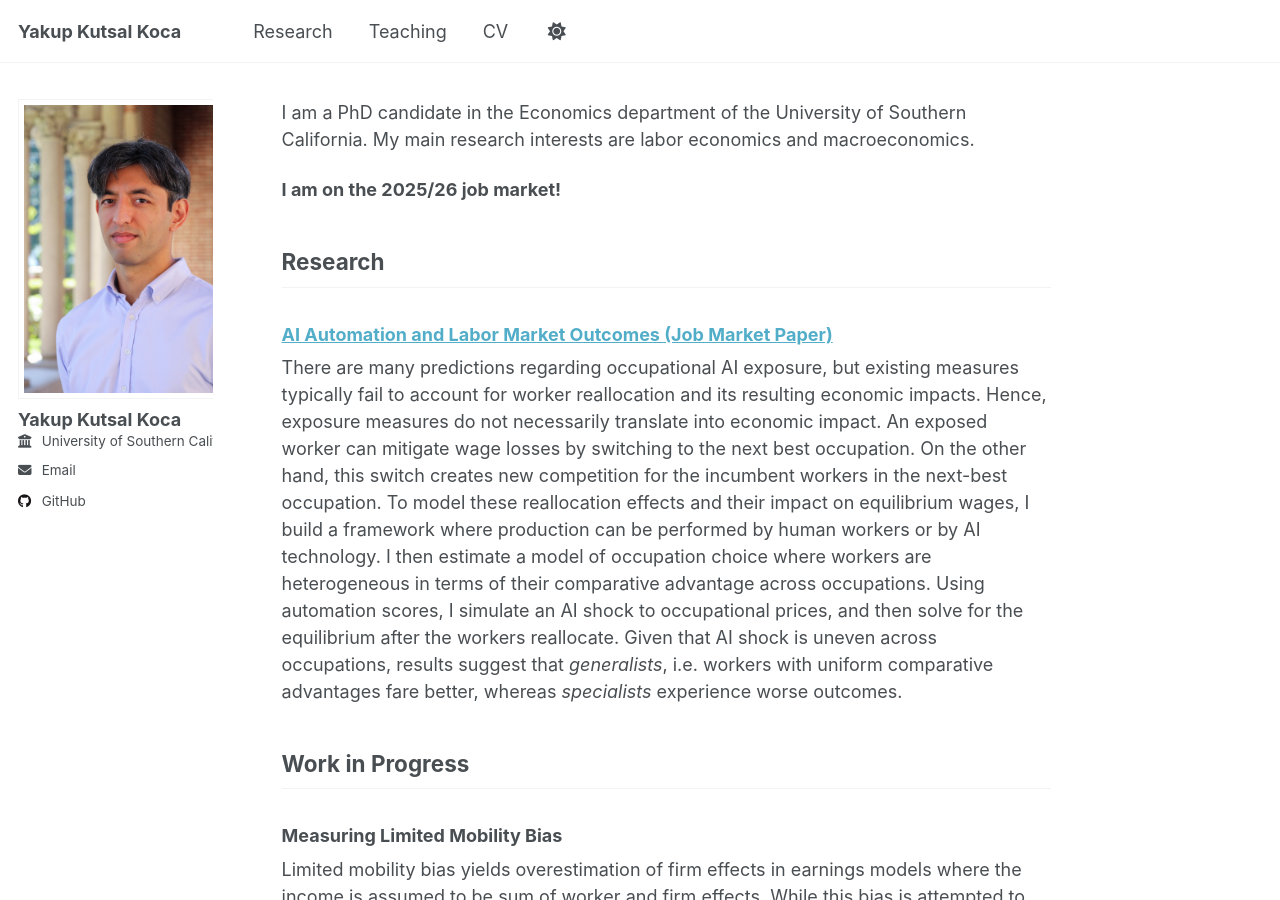
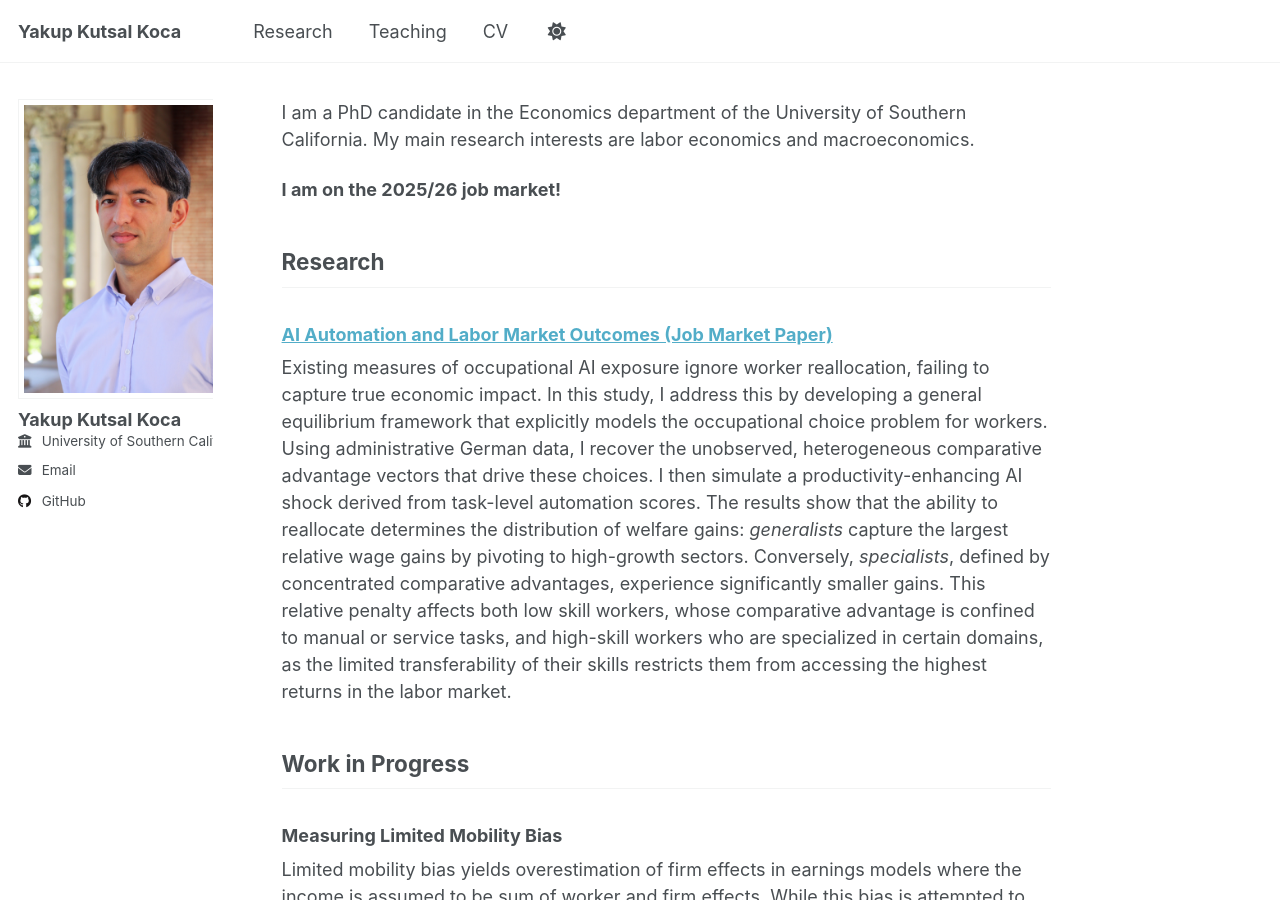
Before and after one commit to ykkoca/ykkoca.github.io, a Jekyll site: the page built from _pages/about.md, in a window 1280 px wide and 900 px high. Built offline with Jekyll 4.4.1, drawn with Linux system fonts in a browser that asks for light colours; a script that is not in the unit is left out.

Commit message:
update jmp

```diff
--- a/_pages/about.md
+++ b/_pages/about.md
@@ -14,7 +14,7 @@ I am a PhD candidate in the Economics department of the University of Southern C
 
 ### [AI Automation and Labor Market Outcomes (Job Market Paper)](/files/jmp_YakupKutsal_Koca.pdf)
 
-There are many predictions regarding occupational AI exposure, but existing measures typically fail to account for worker reallocation and its resulting economic impacts. Hence, exposure measures do not necessarily translate into economic impact. An exposed worker can mitigate wage losses by switching to the next best occupation. On the other hand, this switch creates new competition for the incumbent workers in the next-best occupation. To model these reallocation effects and their impact on equilibrium wages, I build a framework where production can be performed by human workers or by AI technology. I then estimate a model of occupation choice where workers are heterogeneous in terms of their comparative advantage across occupations. Using automation scores, I simulate an AI shock to occupational prices, and then solve for the  equilibrium after the workers reallocate. Given that AI shock is uneven across occupations, results suggest that *generalists*, i.e. workers with uniform comparative advantages fare better, whereas *specialists* experience worse outcomes.
+Existing measures of occupational AI exposure ignore worker reallocation, failing to capture true economic impact. In this study, I address this by developing a general equilibrium framework that explicitly models the occupational choice problem for workers. Using administrative German data, I recover the unobserved, heterogeneous comparative advantage vectors that drive these choices. I then simulate a productivity-enhancing AI shock derived from task-level automation scores. The results show that the ability to reallocate determines the distribution of welfare gains: *generalists* capture the largest relative wage gains by pivoting to high-growth sectors. Conversely, *specialists*, defined by concentrated comparative advantages, experience significantly smaller gains. This relative penalty affects both low skill workers, whose comparative advantage is confined to manual or service tasks, and high-skill workers who are specialized in certain domains, as the limited transferability of their skills restricts them from accessing the highest returns in the labor market.
 
 ## Work in Progress
 
```
Also changed, not shown: 2 other files.
